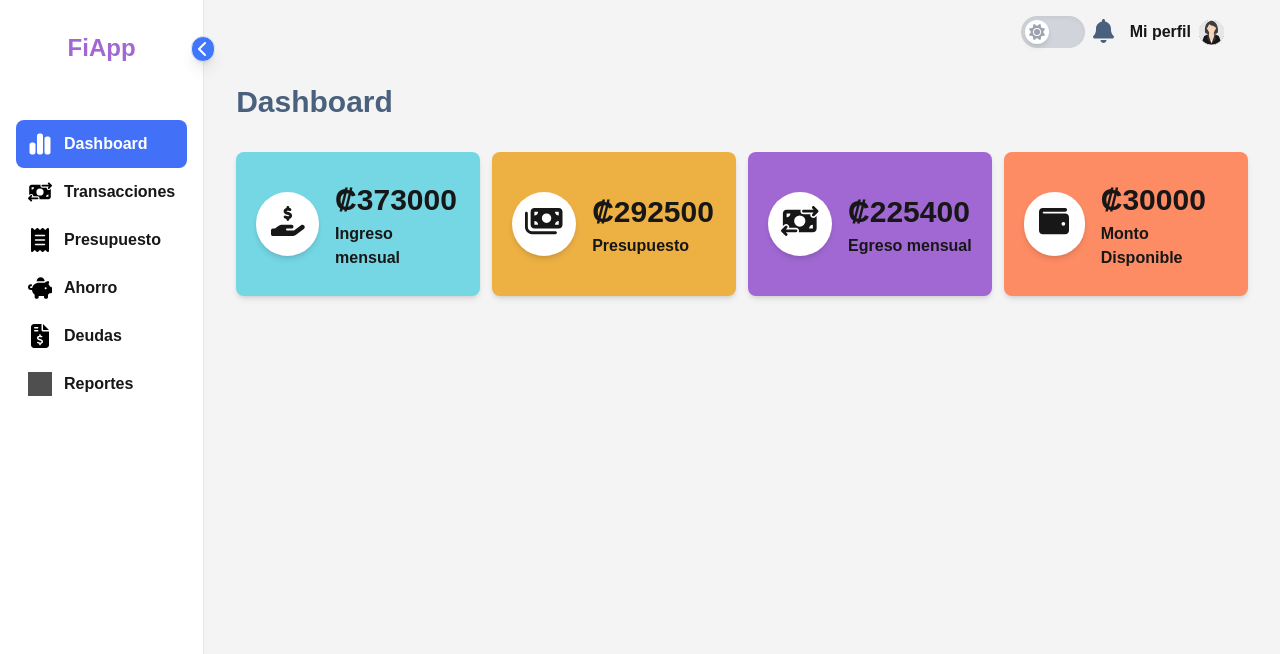
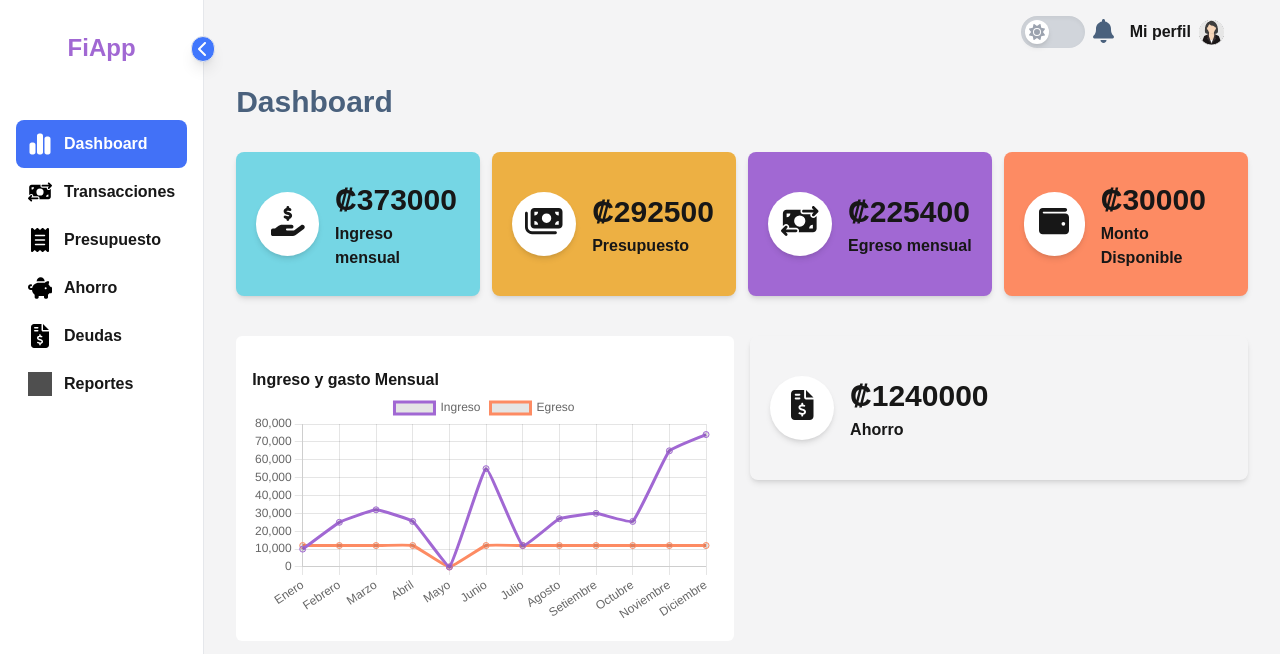
Before and after one commit to Jeim05/personal-finance-app, a Next.js app: page / in a window 1280 px wide. Shown: the top 654 px of the page. Built offline with nearby package versions, Linux system fonts and the light colour scheme; grey boxes are pictures that could not be loaded.

Commit message:
Gráfica de lineas
Ingresos y Gastos

```diff
--- a/app/(root)/page.tsx
+++ b/app/(root)/page.tsx
@@ -1,4 +1,5 @@
 import MainCards from '@/components/dashboard/mainCards'
+import SecondSection from '@/components/dashboard/SecondSection'
 import Title from '@/components/Title'
 
 const Home = () => {
@@ -7,6 +8,7 @@ const Home = () => {
       <div className='home-content'>
         <Title text='Dashboard'variants='py-2'/>
         <MainCards />
+        <SecondSection />
       </div>
     </section>
   )
--- a/components/Header.tsx
+++ b/components/Header.tsx
@@ -6,10 +6,10 @@ import { DarkModeSwitcher } from './ui/DarkModeSwitcher'
 
 export const Header = () => {
     return (
-        <header className='h-16 px-10 py-2'>
+        <header className='h-16 lg:px-10 py-2'>
             <div className='flex flex-row-reverse items-center content-center h-full my-auto gap-4 px-4'>
                 <div className='flex gap-2 items-center'>
-                    <div>
+                    <div className='hidden sm:block'>
                         <p className='font-semibold dark:text-white'>Mi perfil</p>
                     </div>
                     <div className='rounded-full '>
@@ -18,7 +18,7 @@ export const Header = () => {
                 </div>
                 <ul className='flex gap-2'>
                     <DarkModeSwitcher />
-                    <li className='text-2xl text-[#4A617D] dark:text-[#75D6E4]'>
+                    <li className='text-2xl text-[#4A617D] dark:text-[#4271F7]'>
                         <FontAwesomeIcon icon={faBell} />
                     </li>
                 </ul>
--- a/components/dashboard/BudgedTable.tsx
+++ /dev/null
@@ -1,37 +0,0 @@
-import React from 'react'
-import { Subtitles } from '../Subtitles'
-
-export const BudgedTable = () => {
-  return (
-    <div className='bg-cards py-4 basis-1/2'>
-      <div className='px-4'>
-        <Subtitles text='Marca tu gasto cancelado' />
-      </div>
-      <div className='px-4 py-4 relative overflow-x-auto'>
-        <table className='table'>
-          <thead className='table-header'>
-            <tr>
-              <th className='px-2 py-3'>Gasto</th>
-              <th className='px-2 py-3'>Accion</th>
-            </tr>
-          </thead>
-          <tbody>
-            <tr className='table-item '>
-              <td className='px-2 py-3'>Servicios y suscripciones</td>
-              <td className='px-2 py-3 text-center'>
-                <input type="checkbox" />
-              </td>
-            </tr>
-            <tr className='table-item'>
-              <td className='px-2 py-3'>Disfrutar</td>
-              <td className='px-2 py-3 text-center'>
-                <input type="checkbox" />
-              </td>
-            </tr>
-
-          </tbody>
-        </table>
-      </div>
-    </div>
-  )
-}
--- a/components/dashboard/CardPresupuesto.tsx
+++ /dev/null
@@ -1,18 +0,0 @@
-import React from 'react'
-import { Subtitles } from '../Subtitles'
-
-export const CardPresupuesto = () => {
-    return (
-        <div className='budged-card'>
-            <Subtitles text='Presupuesto mensual' variants='py-2' />
-            <div className='budget-amounts-box'>
-                <p className='card-amount py-2'>₡ 260000</p>
-                <hr className='h-px border-0 bg-indigo-600 dark:bg-indigo-500'/>
-                <div className='py-2 mt-2'>
-                    <p className='text-gray-600 text-sm py-0.5 dark:text-zinc-300'>Monto disponible en el mes</p>
-                    <p className='text-gray-700 font-mono text-lg dark:text-white'>₡ 60000</p>
-                </div>
-            </div>
-        </div>
-    )
-}
--- a/components/dashboard/CategoriesTable.tsx
+++ /dev/null
@@ -1,52 +0,0 @@
-'use client'
-import { Categoria } from "@/Interfaces/Categoria"
-import { appsettings } from "@/settings/appsettings";
-import { useEffect, useState } from "react"
-
-export const CategoriesTable = () => {
-  /* const [categories, setCategories] = useState<Categoria[]>([]);
-
-  const getCategories = async () => {
-    const response = await fetch(`${appsettings.apiUrl}Categoria`);
-
-    if (response.ok) {
-      const data = await response.json();
-      setCategories(data.value);
-      console.log(data.value);
-    }
-  }
-
-  useEffect(() => {
-    getCategories()
-    console.log(categories)
-  }, []) */
-
-  return (
-    <div className='bg-cards basis-1/2 '>
-      <div className='px-4 py-4 relative overflow-x-auto'>
-        <table className='table '>
-          <thead className='table-header'>
-            <tr>
-              <th className='px-2 py-3'>Categoría</th>
-              <th className='px-2 py-3'>Monto gastado</th>
-            </tr>
-          </thead>
-          <tbody>
-            <tr className='table-item '>
-              <td className='px-2 py-3'>Prueba</td>
-              <td className='px-2 py-3'>₡ 15000</td>
-            </tr>
-            {/* {
-              categories.map((item) => (
-                <tr key={item.idCategoria} className='table-item '>
-                  <td className='px-2 py-3'>{item.nombre}</td>
-                  <td className='px-2 py-3'>₡ 15000</td>
-                </tr>
-              ))
-            } */}
-          </tbody>
-        </table>
-      </div>
-    </div>
-  )
-}
--- a/components/dashboard/DashboardTables.tsx
+++ /dev/null
@@ -1,12 +0,0 @@
-import React from 'react'
-import { CategoriesTable } from './CategoriesTable'
-import { BudgedTable } from './BudgedTable'
-
-export const DashboardTables = () => {
-  return (
-    <div className='dashboard-tables'>
-        <CategoriesTable />
-        <BudgedTable />
-    </div>
-  )
-}
--- a/components/dashboard/PresupuestoCategorias.tsx
+++ /dev/null
@@ -1,18 +0,0 @@
-import React from 'react'
-import { CardPresupuesto } from './CardPresupuesto'
-import { Subtitles } from '../Subtitles'
-import DoughnutChart from '../ui/doughnutChart'
-
-export const PresupuestoCategorias = () => {
-    return (
-        <div className='budget-doughnut-wrapper'>
-            <CardPresupuesto />
-            <div className='doughnut-box'>
-                <div>
-                    <Subtitles text='Monto gastado por categoría' variants='py-2' />
-                </div>
-                <DoughnutChart />
-            </div>
-        </div>
-    )
-}
--- a/components/dashboard/SavingDebts.tsx
+++ /dev/null
@@ -1,22 +0,0 @@
-import React from 'react'
-import Card from './card'
-import { faPiggyBank, faSackDollar} from "@fortawesome/free-solid-svg-icons";
-
-export const SavingDebts = () => {
-  return (
-    <div className="cards-wrapper my-4">
-      <Card
-        title="Ahorro"
-        amount={500000.0}
-        icon={faPiggyBank}
-        icon_variant="text-[#7EB5B1]"
-      />
-      <Card
-        title="Egreso Mensual"
-        icon={faSackDollar}
-        amount={60000}
-        icon_variant="text-[#B25C60]"
-      />
-    </div>
-  )
-}
--- /dev/null
+++ b/components/dashboard/SecondSection.tsx
@@ -0,0 +1,17 @@
+import React from 'react'
+import { LineChartUtility } from '../ui/LineChartUtility'
+import Card from './card'
+import { faFileInvoiceDollar } from '@fortawesome/free-solid-svg-icons'
+
+export default function SecondSection() {
+    return (
+        <div className='grid grid-cols-2 py-10 gap-4 '>
+            <div className='bg-white rounded-md'>
+                <LineChartUtility />
+            </div>
+            <div className='flex flex-row'>
+                <Card title='Ahorro' amount={1240000} icon={faFileInvoiceDollar} />
+            </div>
+        </div>
+    )
+}
--- a/components/dashboard/TableCategories.tsx
+++ /dev/null
@@ -1,7 +0,0 @@
-import React from 'react'
-
-export default function TableCategories() {
-  return (
-    <div>TableCategories</div>
-  )
-}
--- a/components/ui/LineChartUtility.tsx
+++ b/components/ui/LineChartUtility.tsx
@@ -1,43 +1,52 @@
 "use client"
 import { Line } from 'react-chartjs-2'
-import { Chart as ChartJS, ArcElement, Tooltip, Legend, plugins, PointElement, LineElement  } from "chart.js";
+import { Chart as ChartJS, ArcElement, Tooltip, Legend, plugins, PointElement, LineElement, CategoryScale, LinearScale  } from "chart.js";
 import { Subtitles } from '../Subtitles';
 
-ChartJS.register(ArcElement, Tooltip, Legend, plugins, PointElement, LineElement);
+ChartJS.register(ArcElement, Tooltip, Legend, plugins, PointElement, LineElement, CategoryScale, LinearScale);
 
 const datos = [
-    { 'mes': 'Enero', 'utilidad': 10000 },
-    { 'mes': 'Febrero', 'utilidad': 25000},
-    { 'mes': 'Marzo', 'utilidad': 32000 },
-    { 'mes': 'Abril', 'utilidad': 25500},
-    { 'mes': 'Mayo', 'utilidad': 0 },
-    { 'mes': 'Junio', 'utilidad': 55000},
-    { 'mes': 'Julio', 'utilidad': 12000 },
-    { 'mes': 'Agosto', 'utilidad': 27000},
-    { 'mes': 'Setiembre', 'utilidad': 30000 },
-    { 'mes': 'Octubre', 'utilidad': 25500},
-    { 'mes': 'Noviembre', 'utilidad': 65000 },
-    { 'mes': 'Diciembre', 'utilidad': 74100},
+    { 'mes': 'Enero', 'ingreso': 10000, 'egreso': 12000 },
+    { 'mes': 'Febrero', 'ingreso': 25000,'egreso': 12000},
+    { 'mes': 'Marzo', 'ingreso': 32000,'egreso': 12000 },
+    { 'mes': 'Abril', 'ingreso': 25500,'egreso': 12000},
+    { 'mes': 'Mayo', 'ingreso': 0, 'egreso': 0 },
+    { 'mes': 'Junio', 'ingreso': 55000,'egreso': 12000},
+    { 'mes': 'Julio', 'ingreso': 12000,'egreso': 12000 },
+    { 'mes': 'Agosto', 'ingreso': 27000,'egreso': 12000},
+    { 'mes': 'Setiembre', 'ingreso': 30000,'egreso': 12000 },
+    { 'mes': 'Octubre', 'ingreso': 25500,'egreso': 12000},
+    { 'mes': 'Noviembre', 'ingreso': 65000,'egreso': 12000 },
+    { 'mes': 'Diciembre', 'ingreso': 74100,'egreso': 12000},
 ]
 
 export const LineChartUtility = () => {
     const labels = datos.map(mes => mes.mes);
-    const utilidad = datos.map(utilidad => utilidad.utilidad);
+    const ingreso = datos.map(ingreso => ingreso.ingreso);
+    const egreso = datos.map(egreso=>egreso.egreso)
 
     const data = {
         labels: labels,
         datasets: [{
-          label: 'Utilidad por cada mes',
-          data: utilidad,
+          label: 'Ingreso',
+          data: ingreso,
           fill: false,
-          borderColor: 'rgb(75, 192, 192)',
+          borderColor: '#A168D3',
           tension: 0.1
-        }]
+        },
+        {
+          label: 'Egreso',
+          data: egreso,
+          fill: false,
+          borderColor: '#FD8B63',
+          tension: 0.1
+        }
+      ]
       };
 
   return (
     <div className='bg-cards mt-4 p-4'>
-        <Subtitles text='Análisis de la utilidad' />
+        <Subtitles text='Ingreso y gasto Mensual' />
         <div>
             <Line data={data} />
         </div>
```
